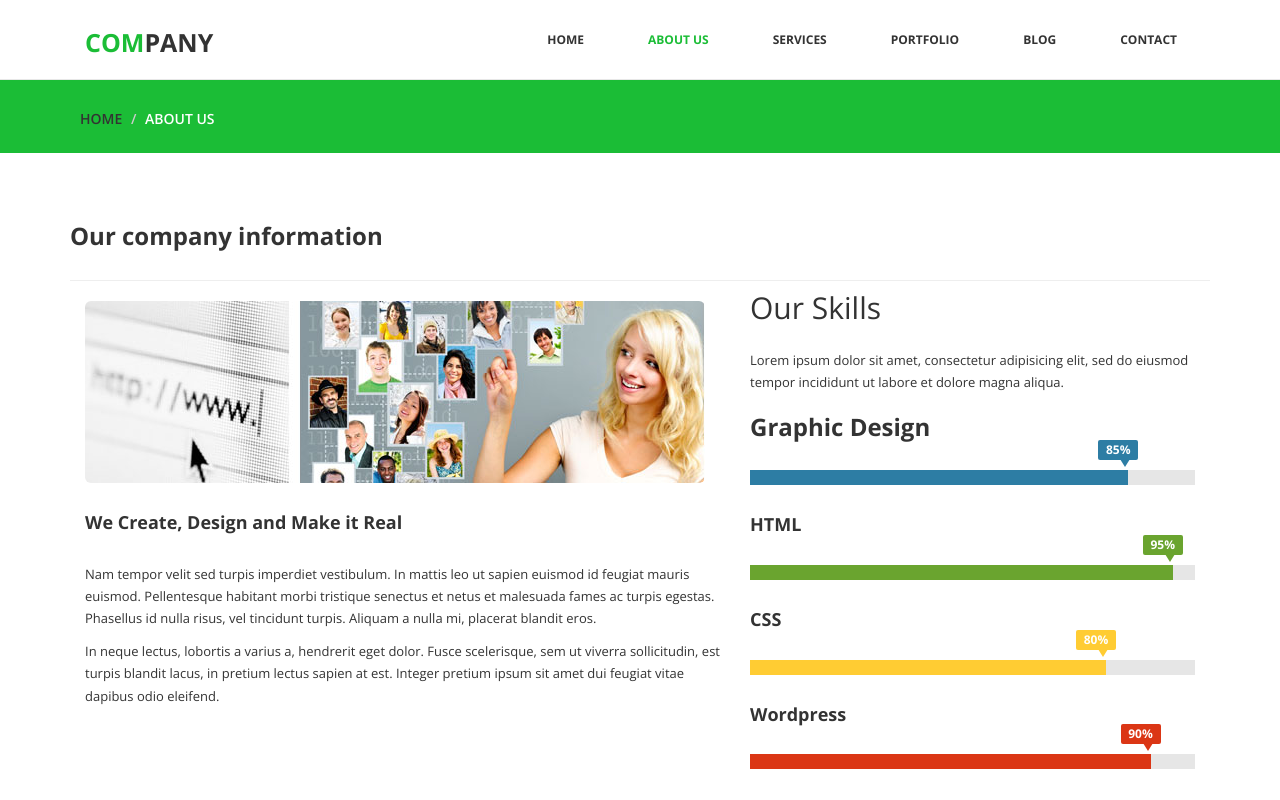
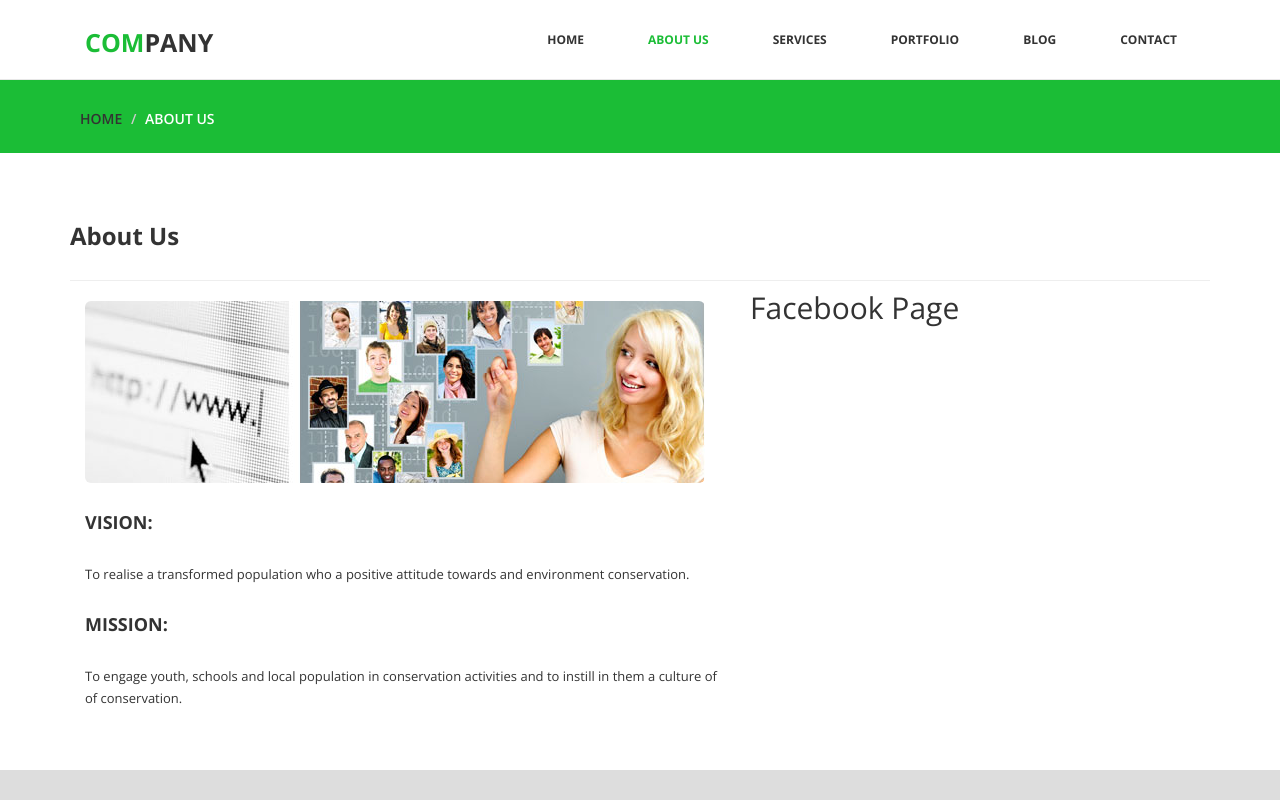
Before and after one commit to jbscosoft/greenyouth, a plain HTML site: page about.html in a window 1280 px wide. Shown: the top 800 px of the page. Drawn offline with nearby package versions, Linux system fonts and the light colour scheme; a script that the page names is missing.

Commit message:
1st commit

```diff
--- a/about.html
+++ b/about.html
@@ -17,7 +17,15 @@
     <!--[if lt IE 9]>
       <script src="https://oss.maxcdn.com/html5shiv/3.7.2/html5shiv.min.js"></script>
       <script src="https://oss.maxcdn.com/respond/1.4.2/respond.min.js"></script>
-    <![endif]-->
+		<![endif]-->
+		<div id="fb-root"></div>
+		<script>(function(d, s, id) {
+			var js, fjs = d.getElementsByTagName(s)[0];
+			if (d.getElementById(id)) return;
+			js = d.createElement(s); js.id = id;
+			js.src = 'https://connect.facebook.net/en_US/sdk.js#xfbml=1&version=v3.1&appId=391260167914174&autoLogAppEvents=1';
+			fjs.parentNode.insertBefore(js, fjs);
+		}(document, 'script', 'facebook-jssdk'));</script>
   </head>
   <body>
 	<header>
@@ -64,59 +72,36 @@
 
 	<div class="aboutus">
 		<div class="container">
-			<h3>Our company information</h3>
+			<h3>About Us</h3>
 			<hr>
 			<div class="col-md-7 wow fadeInDown" data-wow-duration="1000ms" data-wow-delay="300ms">
 				<img src="images/7.jpg" class="img-responsive">
-				<h4>We Create, Design and Make it Real</h4>
-				<p>Nam tempor velit sed turpis imperdiet vestibulum. In mattis leo ut sapien euismod id feugiat mauris euismod.
-				Pellentesque habitant morbi tristique senectus et netus et malesuada fames ac turpis egestas.
-				Phasellus id nulla risus, vel tincidunt turpis. Aliquam a nulla mi, placerat blandit eros. </p>
-				<p>In neque lectus, lobortis a varius a, hendrerit eget dolor. Fusce scelerisque, sem ut viverra sollicitudin, est turpis blandit lacus,
-				in pretium lectus sapien at est.
-				Integer pretium ipsum sit amet dui feugiat vitae dapibus odio eleifend.</p>
+				<h4>VISION:</h4>
+				<p>
+						To realise a transformed population who a positive attitude towards and environment conservation.
+
+
+						</p>
+						<h4>MISSION:</h4>
+						<p>
+
+
+								To engage youth, schools and local population in conservation activities and to instill in them a culture of of conservation.
+								</p>
 			</div>
 			<div class="col-md-5 wow fadeInDown" data-wow-duration="1000ms" data-wow-delay="600ms">
 				<div class="skill">
-					<h2>Our Skills</h2>
-					<p>Lorem ipsum dolor sit amet, consectetur adipisicing elit, sed do eiusmod tempor incididunt ut labore et dolore magna aliqua.</p>
+					<h2>Facebook Page</h2>
+					<div class="fb-page"
+					data-href="https://www.facebook.com/Greenyouthuganda/"
+					data-width="380"
+					data-hide-cover="false"
+					data-show-facepile="true"></div>					<div class="progress-wrap">
 
-					<div class="progress-wrap">
-						<h3>Graphic Design</h3>
-						<div class="progress">
-						  <div class="progress-bar  color1" role="progressbar" aria-valuenow="40" aria-valuemin="0" aria-valuemax="100" style="width: 85%">
-							<span class="bar-width">85%</span>
-						  </div>
 
-						</div>
 					</div>
 
-					<div class="progress-wrap">
-						<h4>HTML</h4>
-						<div class="progress">
-						  <div class="progress-bar color2" role="progressbar" aria-valuenow="20" aria-valuemin="0" aria-valuemax="100" style="width: 95%">
-						   <span class="bar-width">95%</span>
-						  </div>
-						</div>
-					</div>
 
-					<div class="progress-wrap">
-						<h4>CSS</h4>
-						<div class="progress">
-						  <div class="progress-bar color3" role="progressbar" aria-valuenow="60" aria-valuemin="0" aria-valuemax="100" style="width: 80%">
-							<span class="bar-width">80%</span>
-						  </div>
-						</div>
-					</div>
-
-					<div class="progress-wrap">
-						<h4>Wordpress</h4>
-						<div class="progress">
-						  <div class="progress-bar color4" role="progressbar" aria-valuenow="80" aria-valuemin="0" aria-valuemax="100" style="width: 90%">
-							<span class="bar-width">90%</span>
-						  </div>
-						</div>
-					</div>
 				</div>
 			</div>
 		</div>
```
Also changed, not shown: blog.html (+7 -6 lines), contact.html (+8 -7 lines), index.html (+7 -5 lines), services.html (+8 -7 lines), images/LOGO.jpeg (added).
